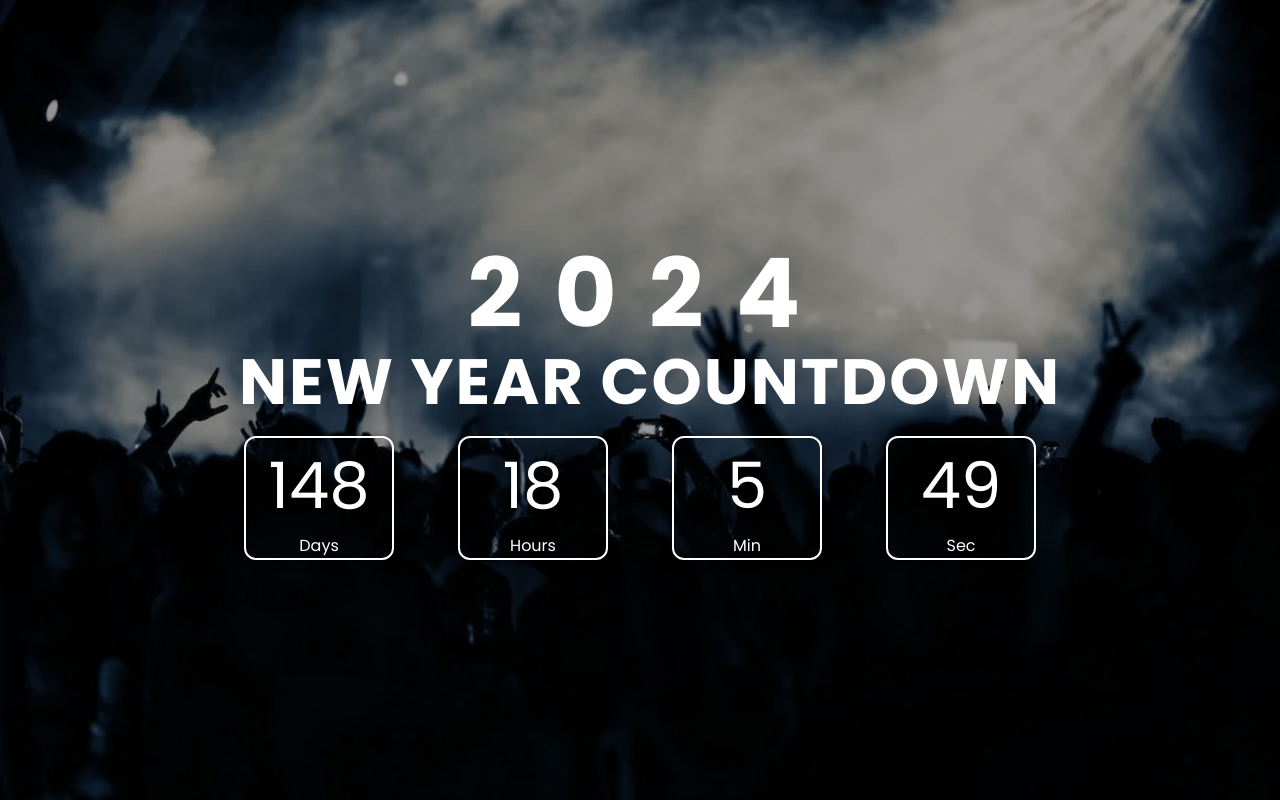
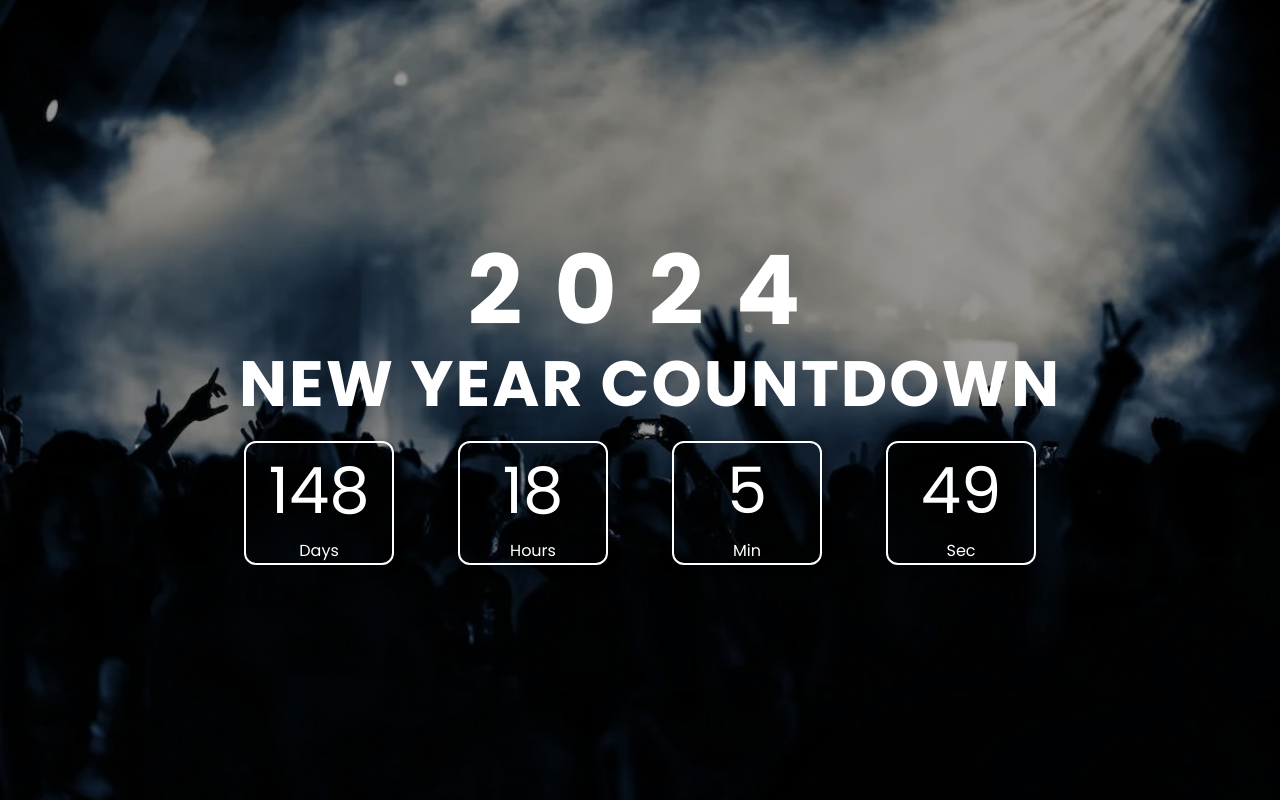
Before and after one commit to rauakmpct/Time-Line, a plain HTML site: page index.html in a window 1280 px wide. Drawn offline with Linux system fonts and the light colour scheme.

Commit message:
complete

```diff
--- a/CSS/style.css
+++ b/CSS/style.css
@@ -41,7 +41,7 @@ body {
   width:100%;
   letter-spacing:2px;
   font-size: 4rem;
-  line-height: 5.5rem;
+  line-height: 5.8rem;
 }
 .title span{
   display:block;
```
